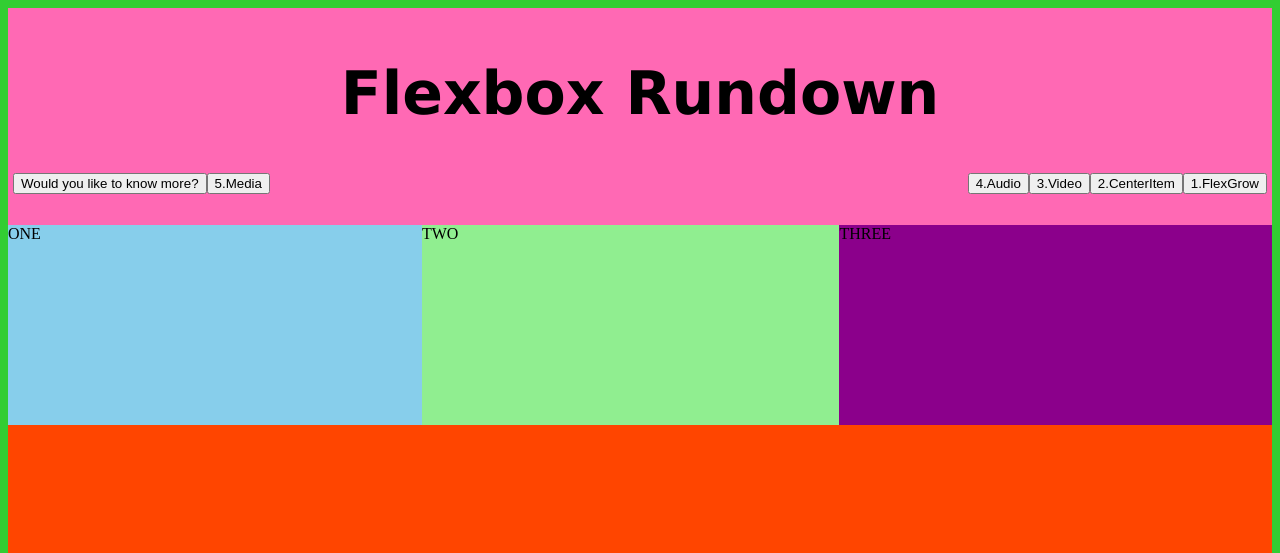
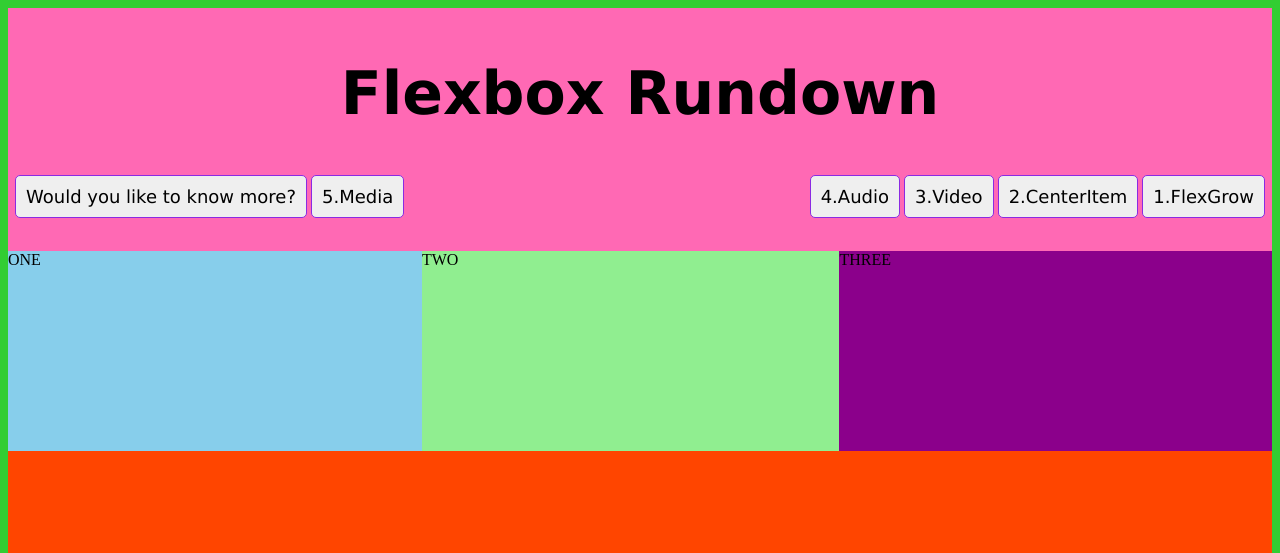
Before and after one commit to gulozas/Flexbox-Breakdown, a plain HTML site: page worksheet4/index.html in a window 1280 px wide. Shown: the top 553 px of the page. Drawn offline with Linux system fonts and the light colour scheme.

Commit message:
Update styles.css

```diff
--- a/worksheet4/styles.css
+++ b/worksheet4/styles.css
@@ -167,3 +167,24 @@ li{
     color: navy;
     font-size: 20px;
 }
+
+button {
+    border: 1px solid blueviolet;
+    border-radius: 5px;
+    font-family: Verdana, Geneva, Tahoma, sans-serif;
+    font-size: large;
+    padding: 10px;
+    margin: 2px;
+    transition-duration: .4s;
+}
+
+button:hover{
+    background-color: limegreen;
+    color: white;
+}
+
+button:active{
+    background-color: green;
+    box-shadow: 0 5px darkred;
+    transform: translateY(4px);
+}
```
